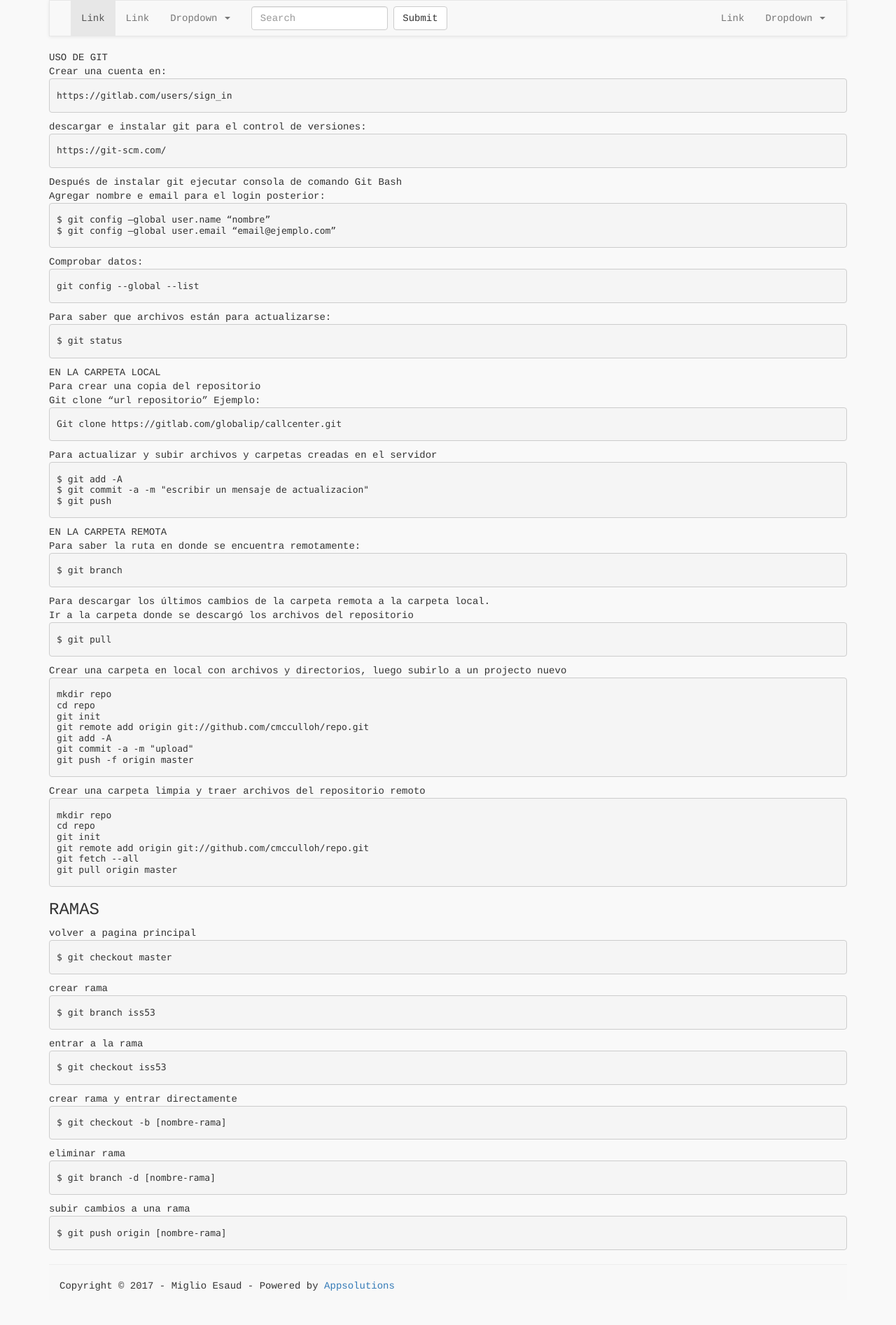
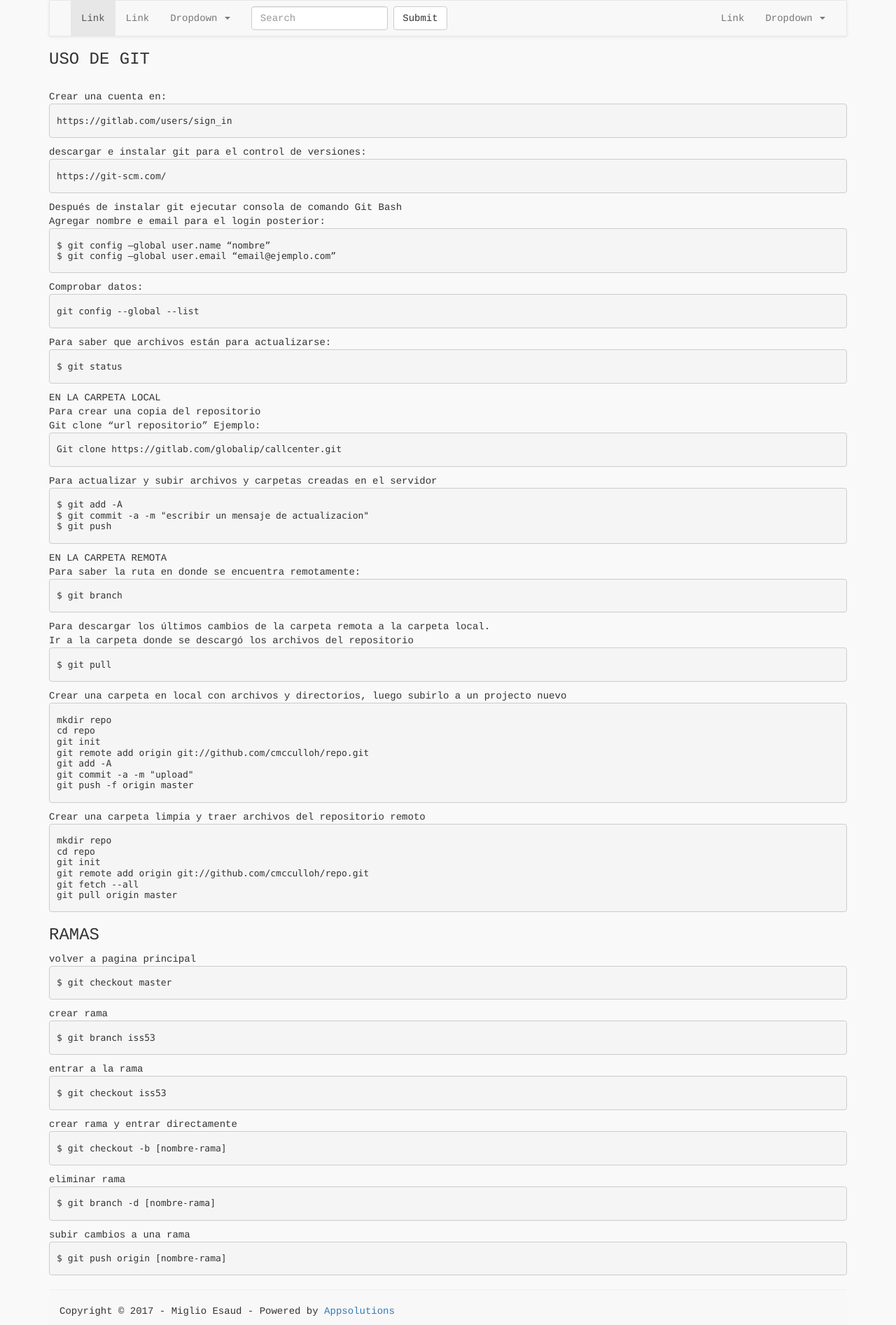
Before and after one commit to mig1098/mig1098.github.io, a Jekyll site: the page built from gitlab-guia/index.html, in a window 1280 px wide. Shown: the whole page at 70% size. Built offline with Jekyll 4.4.1, drawn with Linux system fonts in a browser that asks for light colours; Markdown is read by kramdown in place of the engine named in the settings; before the commit the page ends 1857 px from its top, so only the background shows below that.

```diff
--- a/gitlab-guia/index.html
+++ b/gitlab-guia/index.html
@@ -5,7 +5,7 @@ description: comandos basicos
 ---
 
 <div>
-<span>USO DE GIT</span><br />
+<h3>USO DE GIT</h3><br />
 <span>Crear una cuenta en:</span>
 </div>
 <pre>
```
